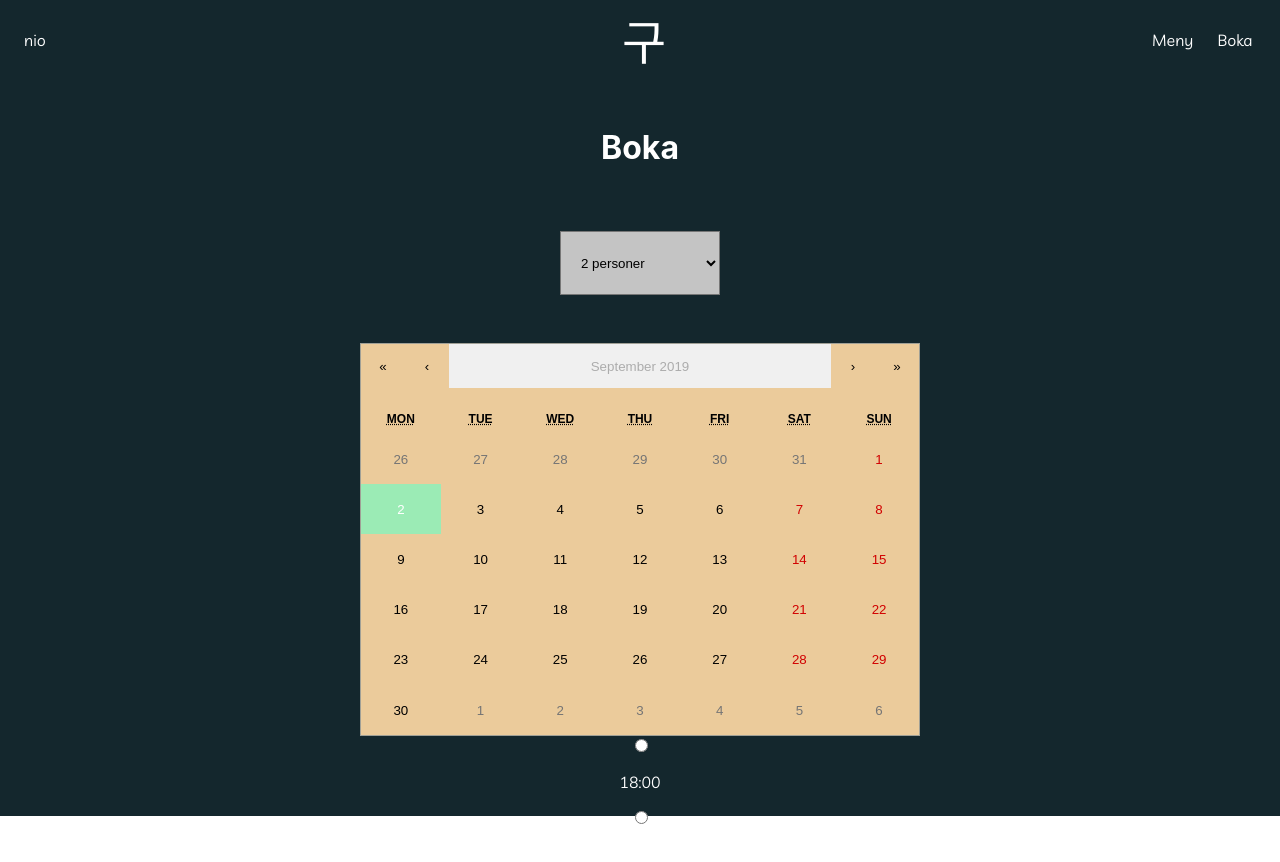
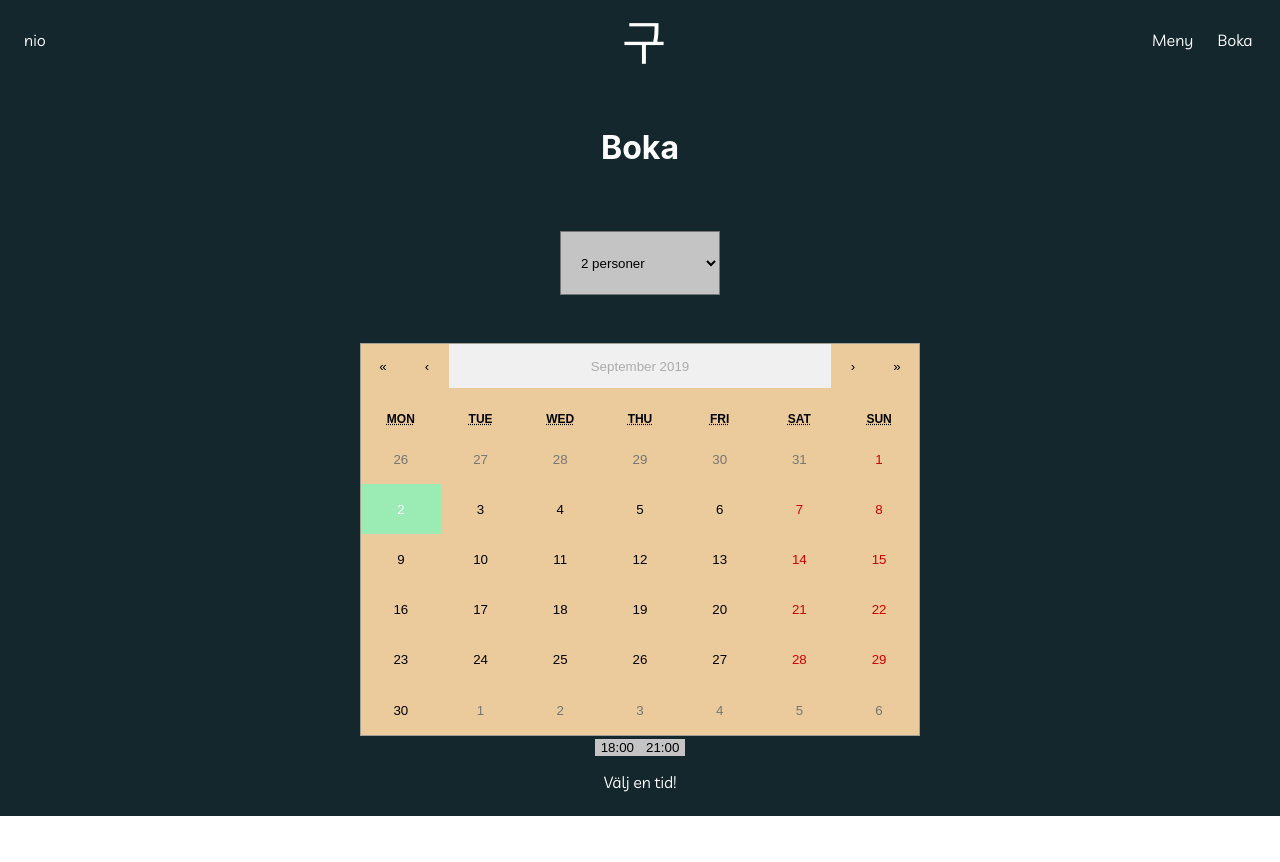
Before and after one commit to kamelfall/nio, a React (Create React App) app: page /booking in a window 1280 px wide. Shown: the top 862 px of the page. Built offline with nearby package versions, Linux system fonts and the light colour scheme; no server answers.

Commit message:
fixes issue with radio buttons, by using regular buttons

```diff
--- a/src/components/BookingComponent/BookingComponent.tsx
+++ b/src/components/BookingComponent/BookingComponent.tsx
@@ -91,7 +91,7 @@ export class BookingComponent extends React.Component<IBookingProps, IBookingSta
 
       let counter = 0;
       for(let i = 0; i < this.state.bookings.length; i++) {
-        if(this.state.bookings[i].date === yearMonthDateTime ) {
+        if(this.state.bookings[i].date === yearMonthDateTime) {
           counter++;
 
           console.log(counter + " on " + this.state.bookings[i].date);
@@ -110,13 +110,12 @@ export class BookingComponent extends React.Component<IBookingProps, IBookingSta
     const splitDate = date!.toString().split(" ");
     const realDate = splitDate[3] +"-"+ splitDate[1] +"-"+ splitDate[2];
     const yearMonthDateTime = moment(realDate, "YYYY-MMM-DD").format("YYYY-MM-DD") + " 00:00:00";
-    document.getElementById("earlyRadio")!.removeAttribute("disabled");
-    document.getElementById("lateRadio")!.removeAttribute("disabled");
+    document.getElementById("earlyButton")!.removeAttribute("disabled");
+    document.getElementById("lateButton")!.removeAttribute("disabled");
     let earlyCounter = 0;
     let lateCounter = 0;
 
     for(let i = 0; i < this.state.bookings.length; i++) {
-      console.log(this.state.bookings[i].date + " - " + yearMonthDateTime);
       if(this.state.bookings[i].date === yearMonthDateTime ) {
         if(this.state.bookings[i].time === "18:00") {
           earlyCounter++;
@@ -125,10 +124,10 @@ export class BookingComponent extends React.Component<IBookingProps, IBookingSta
         }
 
         if(earlyCounter >= 1) {
-          document.getElementById("earlyRadio")!.setAttribute("disabled", "true");
+          document.getElementById("earlyButton")!.setAttribute("disabled", "true");
         }
         if(lateCounter >= 1) {
-          document.getElementById("lateRadio")!.setAttribute("disabled", "true");
+          document.getElementById("lateButton")!.setAttribute("disabled", "true");
         }
       }
     }
--- a/src/components/FormComponent/FormComponent.tsx
+++ b/src/components/FormComponent/FormComponent.tsx
@@ -71,21 +71,15 @@ export class FormComponent extends React.Component<IFormProps, IFormState> {
 
     return (
       <form>
-        <input type="radio" name="time" className="form__radiobutton"
-          id="earlyRadio"
+        <input type="button" name="time" className="form__timeButton"
+          id="earlyButton"
           value="18:00"
-          checked={this.state.time === "18:00"}
-          onChange={this.handleChange} />
+          onClick={this.handleChange} />
 
-        <p className="form__radioText">18:00</p>
-
-        <input type="radio" name="time" className="form__radiobutton"
-          id="lateRadio"
+        <input type="button" name="time" className="form__timeButton"
+          id="lateButton"
           value="21:00"
-          checked={this.state.time === "21:00"}
-          onChange={this.handleChange} />
-
-        <p className="form__radioText">21:00</p>
+          onClick={this.handleChange} />
 
         {form}
 
```
